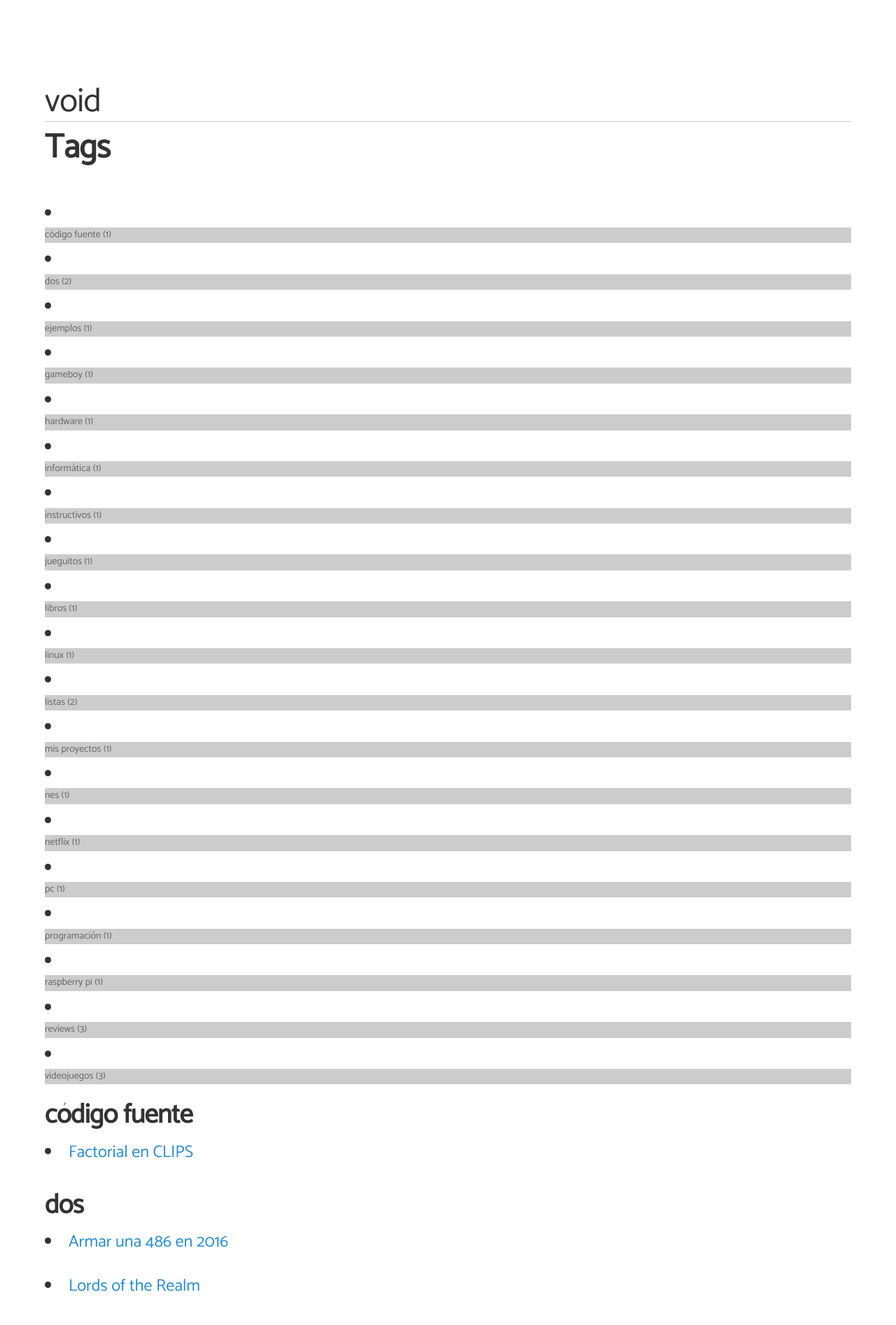
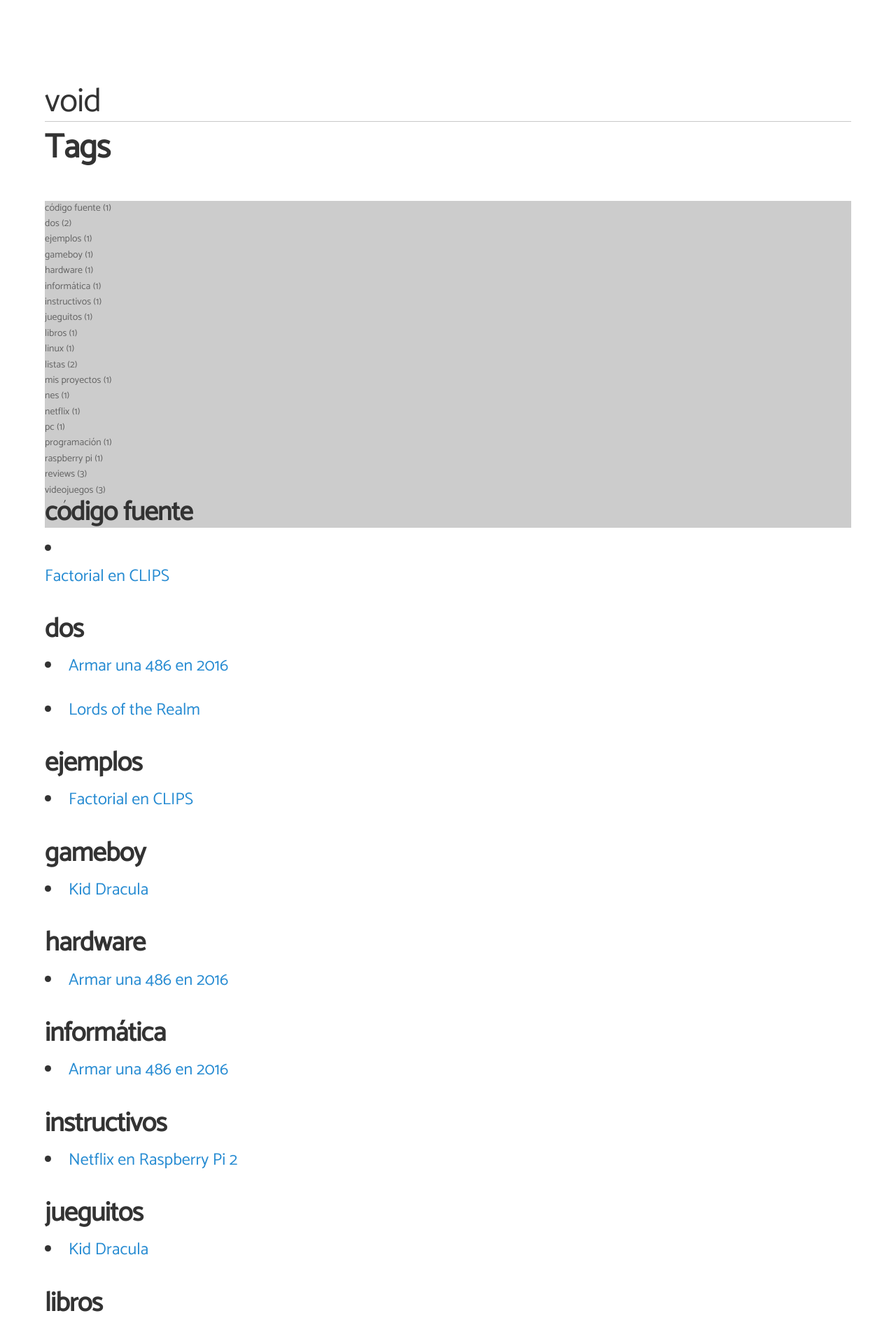
Before and after one commit to angelsimon/angelsimon.github.io, a Jekyll site: the page built from tags.html, in a window 1280 px wide. Shown: the top 1893 px of the page at 70% size. Built offline with Jekyll 4.4.1, drawn with Linux system fonts in a browser that asks for light colours; nearby versions of some CDN libraries.

Commit message:
Update tags.html

```diff
--- a/tags.html
+++ b/tags.html
@@ -7,16 +7,13 @@ permalink: /tags/
 <!-- `tag_words` is a sorted array of the tag names. -->
 {% assign tag_words = site_tags | split:',' | sort %}
 
-<ul class="tags-big">
+<div class="tags-holder">
   {% for item in (0..site.tags.size) %}{% unless forloop.last %}
     {% capture this_word %}{{ tag_words[item] }}{% endcapture %}
-    <li>
       <a href="#{{ this_word | cgi_escape }}" class="tag-count">{{ this_word }}
         <span>({{ site.tags[this_word].size }})</span>
-      </a>
-    </li>
   {% endunless %}{% endfor %}
-</ul>
+</div>
 
 <!-- Posts by Tag -->
 <div>
```
